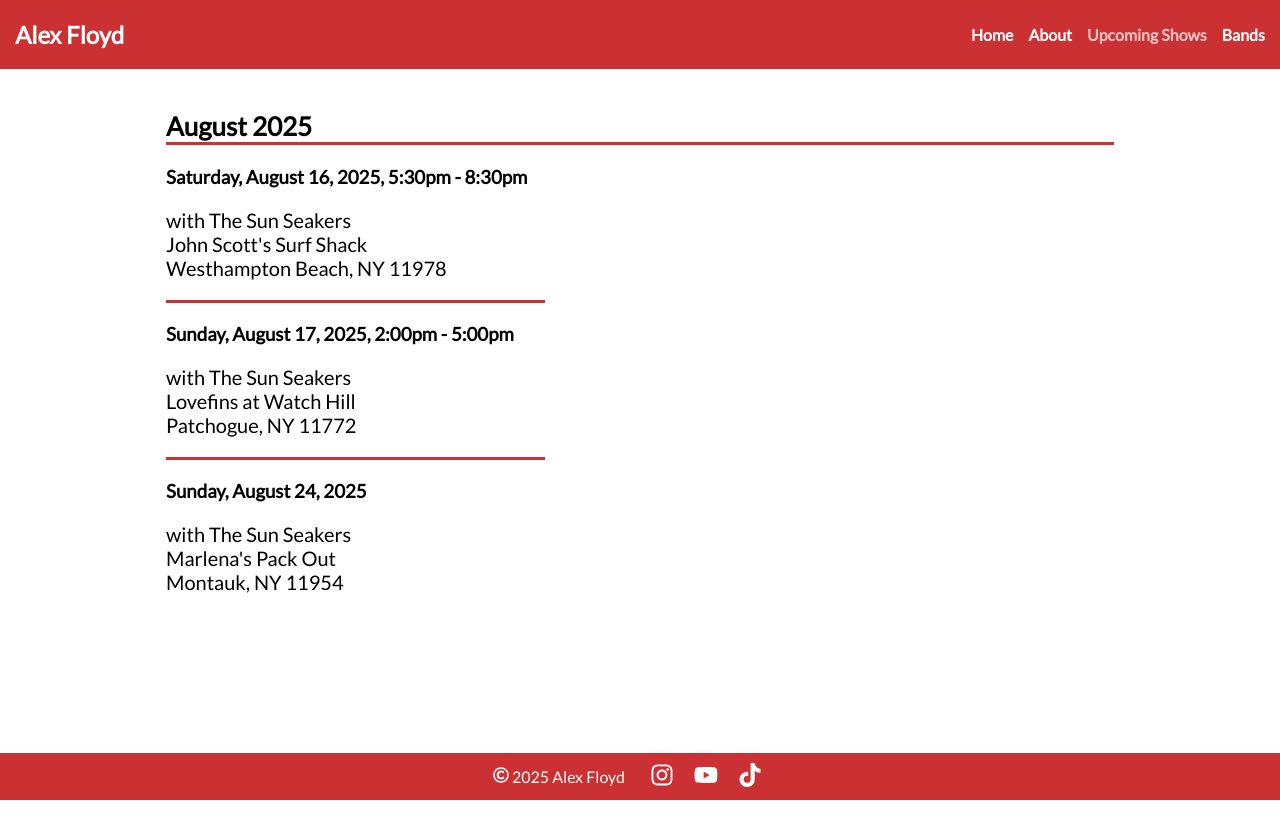
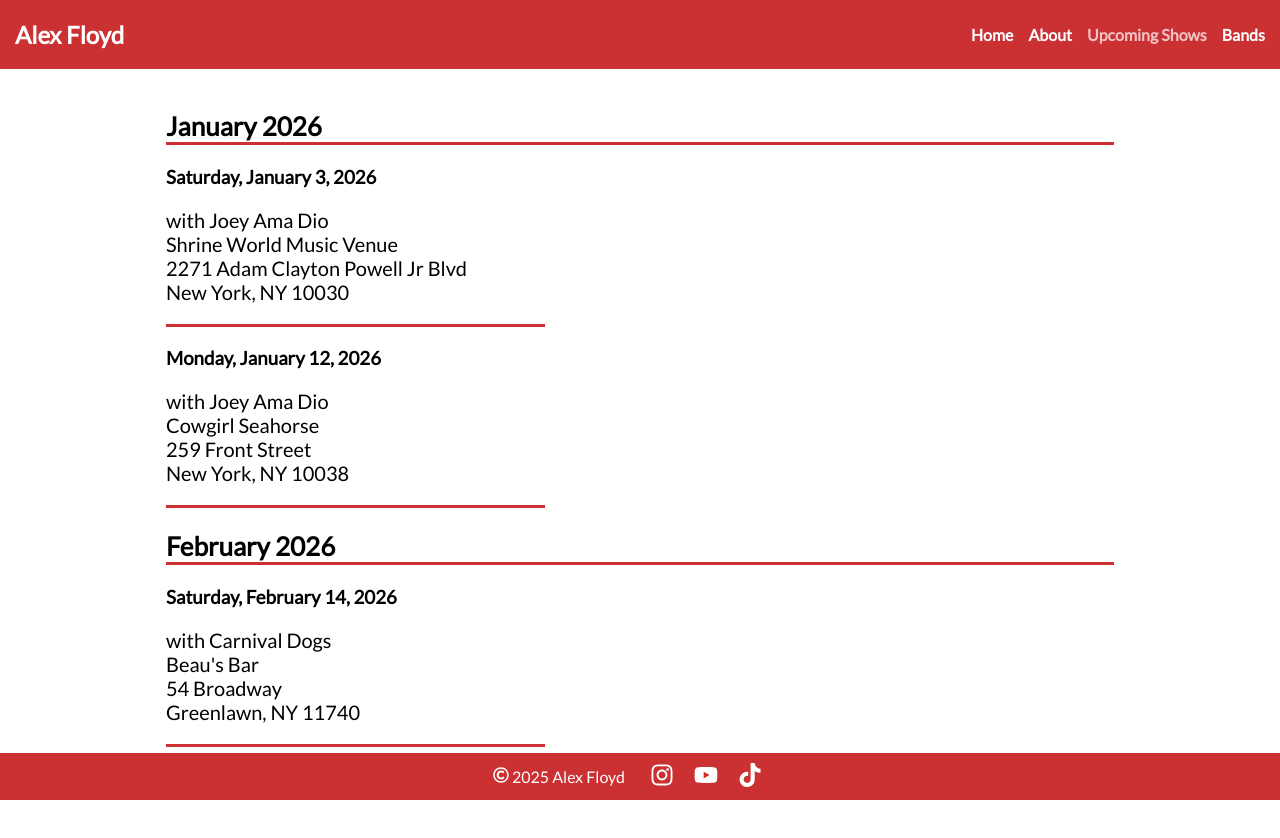
Before and after one commit to alexfloydmusic/alex-floyd-website, a React (Create React App) app: page /#/schedule in a window 1280 px wide. Shown: the top 838 px of the page. Before the commit the page ends 800 px from the top, so only its background shows below. Built offline with nearby package versions, Linux system fonts and the light colour scheme; no server answers.

Commit message:
updated schedule

```diff
--- a/src/pages/Schedule.jsx
+++ b/src/pages/Schedule.jsx
@@ -1,27 +1,35 @@
 function Schedule() {
     return (
       <div className="text-left">
-        <div id="august-2025">
-        <h2 className="bottom-line">August 2025</h2>
-          {/* COPY HERE */}
-          <h3>Saturday, August 16, 2025, 5:30pm - 8:30pm</h3>
-          <p>with The Sun Seakers
-          <br />John Scott's Surf Shack
-            <br />
-          Westhampton Beach, NY 11978</p>
-          <p className="line-divide"></p>
-          {/* COPY HERE */}
-          <h3>Sunday, August 17, 2025, 2:00pm - 5:00pm</h3>
-          <p>with The Sun Seakers
-          <br />Lovefins at Watch Hill
-            <br />
-          Patchogue, NY 11772</p>
-          <p className="line-divide"></p>
-          <h3>Sunday, August 24, 2025</h3>
-          <p>with The Sun Seakers
-          <br />Marlena's Pack Out
-            <br />
-          Montauk, NY 11954</p>
+        <div id="january-2026">
+          <h2 className="bottom-line">January 2026</h2>
+            {/* COPY HERE */}
+            <h3>Saturday, January 3, 2026</h3>
+            <p>with Joey Ama Dio
+              <br />Shrine World Music Venue
+              <br />2271 Adam Clayton Powell Jr Blvd
+              <br />New York, NY 10030
+            </p>
+            <p className="line-divide"></p>
+            {/* COPY HERE */}
+            <h3>Monday, January 12, 2026</h3>
+            <p>with Joey Ama Dio
+              <br />Cowgirl Seahorse
+              <br />259 Front Street
+              <br />New York, NY 10038
+            </p>
+            <p className="line-divide"></p>
+        </div>
+        <div id="february-2026">
+          <h2 className="bottom-line">February 2026</h2>
+            {/* COPY HERE */}
+            <h3>Saturday, February 14, 2026</h3>
+            <p>with Carnival Dogs
+              <br />Beau's Bar
+              <br />54 Broadway
+              <br />Greenlawn, NY 11740
+            </p>
+            <p className="line-divide"></p>
         </div>
       </div>
     );
```
